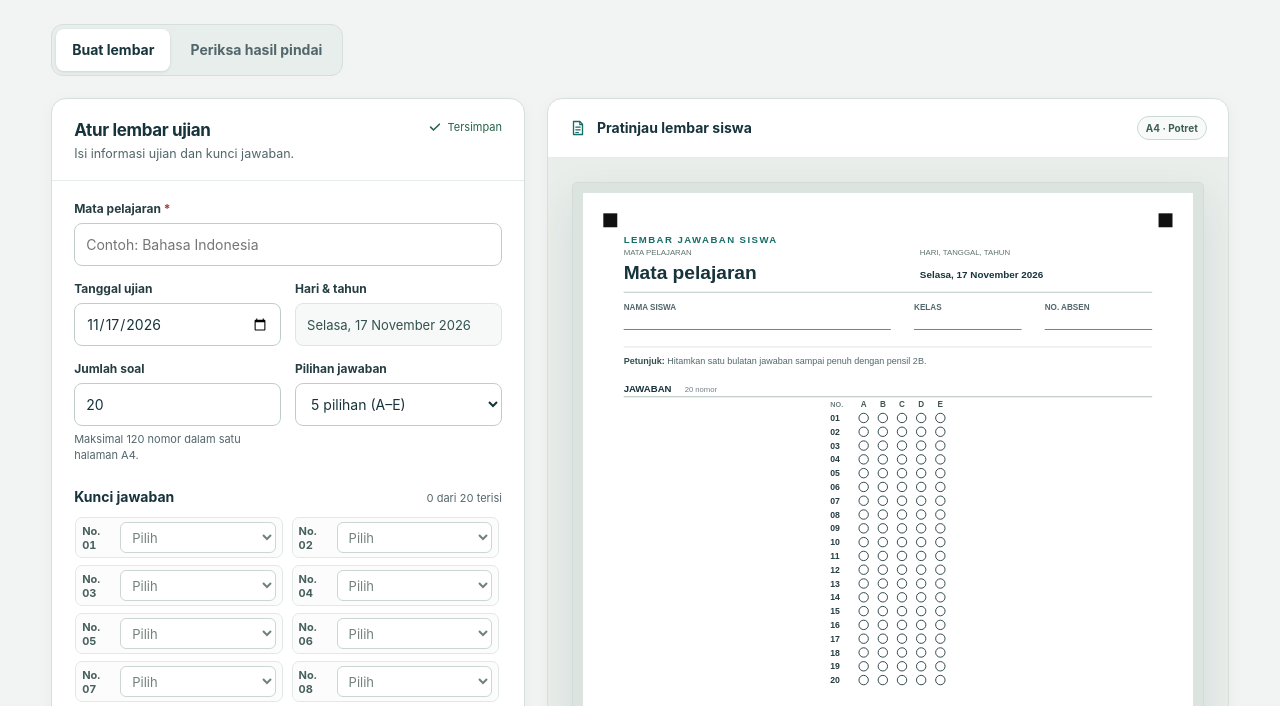
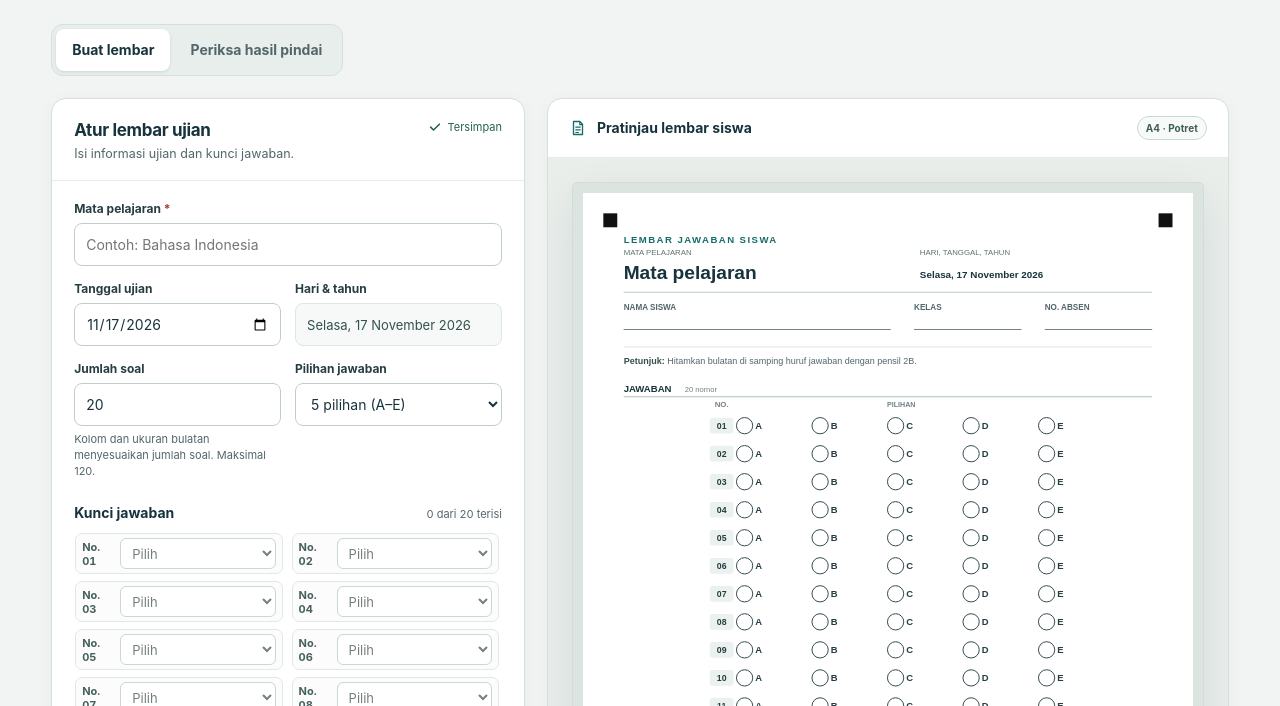
Before and after one commit to zalifxstudio/generator-lembar-jawaban, a plain HTML site: page index.html in a window 1280 px wide. Shown: the part 220-926 px from the top of the page. Drawn offline with Linux system fonts and the light colour scheme.

Commit message:
Improve printable answer sheet layout

```diff
--- a/index.html
+++ b/index.html
@@ -348,7 +348,7 @@
                 <div class="field">
                   <label for="countInput">Jumlah soal</label>
                   <input class="control" id="countInput" type="number" min="1" max="120" step="1" inputmode="numeric">
-                  <p class="field-hint">Maksimal 120 nomor dalam satu halaman A4.</p>
+                  <p class="field-hint">Kolom dan ukuran bulatan menyesuaikan jumlah soal. Maksimal 120.</p>
                 </div>
                 <div class="field">
                   <label for="choicesInput">Pilihan jawaban</label>
@@ -451,7 +451,7 @@
         </div>
       </section>
 
-      <div class="footer"><span>Format cetak A4 · Pilihan A–D atau A–E · Maksimal 120 soal</span><span>Kunci dan hasil disimpan hanya di browser ini.</span></div>
+      <div class="footer"><span>A4 · 1–30 soal: 1 kolom · 31–60: 2 kolom · 61–120: 3 kolom</span><span>Kunci dan hasil disimpan hanya di browser ini.</span></div>
     </main>
   </div>
   <div id="printRoot" aria-hidden="true"></div>
@@ -544,7 +544,35 @@
       }
 
       function columnCount() {
-        return state.count <= 40 ? 1 : (state.count <= 80 ? 2 : 3);
+        return state.count <= 30 ? 1 : (state.count <= 60 ? 2 : 3);
+      }
+
+      function sheetLayout() {
+        const columns = columnCount();
+        const rowsPerColumn = Math.ceil(state.count / columns);
+        const columnWidth = 182 / columns;
+        const rowHeight = Math.min(13, 193 / rowsPerColumn);
+        const rowStart = 75.3 + Math.max(0, (193 - rowHeight * rowsPerColumn) / 2);
+        const radius = Math.min(2.8, rowHeight * .34);
+        const firstBubbleOffset = 12;
+        const bubbleStep = columns === 1 ? 26 : (columns === 2 ? 14.2 : 7.8);
+        const letterGap = columns === 3 ? .55 : .9;
+        const letterWidth = columns === 3 ? 2.5 : 3.0;
+        const choiceSpan = firstBubbleOffset + (state.choices - 1) * bubbleStep + radius + letterGap + letterWidth;
+        const leftOffset = (columnWidth - choiceSpan) / 2;
+        return {
+          columns: columns,
+          rowsPerColumn: rowsPerColumn,
+          columnWidth: columnWidth,
+          rowHeight: rowHeight,
+          rowStart: rowStart,
+          radius: radius,
+          firstBubbleOffset: firstBubbleOffset,
+          bubbleStep: bubbleStep,
+          letterGap: letterGap,
+          letterWidth: letterWidth,
+          leftOffset: leftOffset
+        };
       }
 
       function keyIsComplete() {
@@ -617,37 +645,40 @@
         parts.push('<path d="M159 47H196" stroke="#536762" stroke-width=".28"/>');
         parts.push('<path d="M14 53H196" stroke="#D9E2DE" stroke-width=".3"/>');
         parts.push('<text x="14" y="59" fill="#344F4B" font-family="Arial,sans-serif" font-size="3.1" font-weight="600">Petunjuk:</text>');
-        parts.push('<text x="29" y="59" fill="#52666B" font-family="Arial,sans-serif" font-size="3.1">Hitamkan satu bulatan jawaban sampai penuh dengan pensil 2B.</text>');
+        parts.push('<text x="29" y="59" fill="#52666B" font-family="Arial,sans-serif" font-size="3.1">Hitamkan bulatan di samping huruf jawaban dengan pensil 2B.</text>');
         parts.push('<text x="14" y="68.5" fill="#17333B" font-family="Arial,sans-serif" font-size="3.3" font-weight="700">JAWABAN</text>');
         parts.push('<text x="35" y="68.5" fill="#718186" font-family="Arial,sans-serif" font-size="2.65">' + state.count + ' nomor</text>');
         parts.push('<path d="M14 70.2H196" stroke="#AEBFB9" stroke-width=".35"/>');
 
-        const columns = columnCount();
-        const rowsPerColumn = Math.ceil(state.count / columns);
-        const columnWidth = 182 / columns;
-        const groupWidth = 13.3 + (state.choices - 1) * 6.6;
+        const layout = sheetLayout();
+        const columns = layout.columns;
+        const rowsPerColumn = layout.rowsPerColumn;
+        const columnWidth = layout.columnWidth;
         const headerY = 73.6;
-        const rowStart = 75.1;
-        const rowHeight = 4.75;
         for (let column = 0; column < columns; column++) {
           const columnLeft = 14 + column * columnWidth;
-          const leftOffset = (columnWidth - groupWidth) / 2;
+          const leftOffset = layout.leftOffset;
           const numberX = columnLeft + leftOffset;
-          const firstBubbleX = numberX + 11.5;
-          parts.push('<text x="' + numberX.toFixed(3) + '" y="' + headerY + '" fill="#718186" font-family="Arial,sans-serif" font-size="2.5" font-weight="700">NO.</text>');
-          for (let choice = 0; choice < state.choices; choice++) {
-            const centerX = firstBubbleX + choice * 6.6;
-            parts.push('<text x="' + centerX.toFixed(3) + '" y="' + headerY + '" text-anchor="middle" fill="#405754" font-family="Arial,sans-serif" font-size="2.8" font-weight="700">' + LETTERS[choice] + '</text>');
-          }
+          const firstBubbleX = numberX + layout.firstBubbleOffset;
+          const lastBubbleX = firstBubbleX + (state.choices - 1) * layout.bubbleStep;
+          const optionBandStart = firstBubbleX - layout.radius;
+          const optionBandEnd = lastBubbleX + layout.radius + layout.letterGap + layout.letterWidth;
+          const badgeHeight = Math.max(3.8, Math.min(5.4, layout.rowHeight - .55));
+          parts.push('<text x="' + (numberX + 4.1).toFixed(3) + '" y="' + headerY + '" text-anchor="middle" fill="#718186" font-family="Arial,sans-serif" font-size="2.7" font-weight="700">NO.</text>');
+          parts.push('<text x="' + ((optionBandStart + optionBandEnd) / 2).toFixed(3) + '" y="' + headerY + '" text-anchor="middle" fill="#718186" font-family="Arial,sans-serif" font-size="2.45" font-weight="700">PILIHAN</text>');
           for (let row = 0; row < rowsPerColumn; row++) {
             const question = column * rowsPerColumn + row;
             if (question >= state.count) break;
-            const top = rowStart + row * rowHeight;
-            const centerY = top + rowHeight / 2;
-            parts.push('<text x="' + numberX.toFixed(3) + '" y="' + (centerY + 1.05).toFixed(3) + '" fill="#263E43" font-family="Arial,sans-serif" font-size="3.0" font-weight="600">' + String(question + 1).padStart(2, '0') + '</text>');
+            const top = layout.rowStart + row * layout.rowHeight;
+            const centerY = top + layout.rowHeight / 2;
+            parts.push('<rect x="' + numberX.toFixed(3) + '" y="' + (centerY - badgeHeight / 2).toFixed(3) + '" width="8.2" height="' + badgeHeight.toFixed(3) + '" rx="1.1" fill="#EAF1EE"/>');
+            parts.push('<text x="' + (numberX + 4.1).toFixed(3) + '" y="' + (centerY + 1.05).toFixed(3) + '" text-anchor="middle" fill="#263E43" font-family="Arial,sans-serif" font-size="3.0" font-weight="700">' + String(question + 1).padStart(2, '0') + '</text>');
             for (let choice = 0; choice < state.choices; choice++) {
-              const centerX = firstBubbleX + choice * 6.6;
-              parts.push('<circle cx="' + centerX.toFixed(3) + '" cy="' + centerY.toFixed(3) + '" r="1.62" fill="#fff" stroke="#263E43" stroke-width=".32"/>');
+              const centerX = firstBubbleX + choice * layout.bubbleStep;
+              const letterX = centerX + layout.radius + layout.letterGap;
+              const letterFont = columns === 3 ? 2.55 : 3.25;
+              parts.push('<circle cx="' + centerX.toFixed(3) + '" cy="' + centerY.toFixed(3) + '" r="' + layout.radius.toFixed(3) + '" fill="#fff" stroke="#263E43" stroke-width=".32"/>');
+              parts.push('<text x="' + letterX.toFixed(3) + '" y="' + (centerY + 1.0).toFixed(3) + '" fill="#263E43" font-family="Arial,sans-serif" font-size="' + letterFont + '" font-weight="600">' + LETTERS[choice] + '</text>');
             }
           }
         }
@@ -988,21 +1019,20 @@
         const imageData = canvas.getContext('2d', { willReadFrequently: true }).getImageData(0, 0, canvas.width, canvas.height).data;
         const gray = new Uint8Array(canvas.width * canvas.height);
         for (let p = 0, i = 0; p < gray.length; p++, i += 4) gray[p] = Math.round(.299 * imageData[i] + .587 * imageData[i + 1] + .114 * imageData[i + 2]);
-        const columns = columnCount();
-        const rowsPerColumn = Math.ceil(state.count / columns);
-        const columnWidth = 182 / columns;
-        const groupWidth = 13.3 + (state.choices - 1) * 6.6;
+        const layout = sheetLayout();
+        const columns = layout.columns;
+        const rowsPerColumn = layout.rowsPerColumn;
         const answers = [];
         const marksByQuestion = [];
         for (let question = 0; question < state.count; question++) {
           const column = Math.floor(question / rowsPerColumn);
           const row = question % rowsPerColumn;
-          const left = 14 + column * columnWidth;
-          const numberX = left + (columnWidth - groupWidth) / 2;
-          const centerY = 75.1 + row * 4.75 + 4.75 / 2;
+          const left = 14 + column * layout.columnWidth;
+          const numberX = left + layout.leftOffset;
+          const centerY = layout.rowStart + row * layout.rowHeight + layout.rowHeight / 2;
           const scores = [];
           for (let choice = 0; choice < state.choices; choice++) {
-            const centerX = numberX + 11.5 + choice * 6.6;
+            const centerX = numberX + layout.firstBubbleOffset + choice * layout.bubbleStep;
             scores.push(bubbleContrast(gray, canvas.width, canvas.height, h, centerX, centerY));
           }
           const maxScore = Math.max.apply(null, scores);
```
Also changed, not shown: 1 other file.
